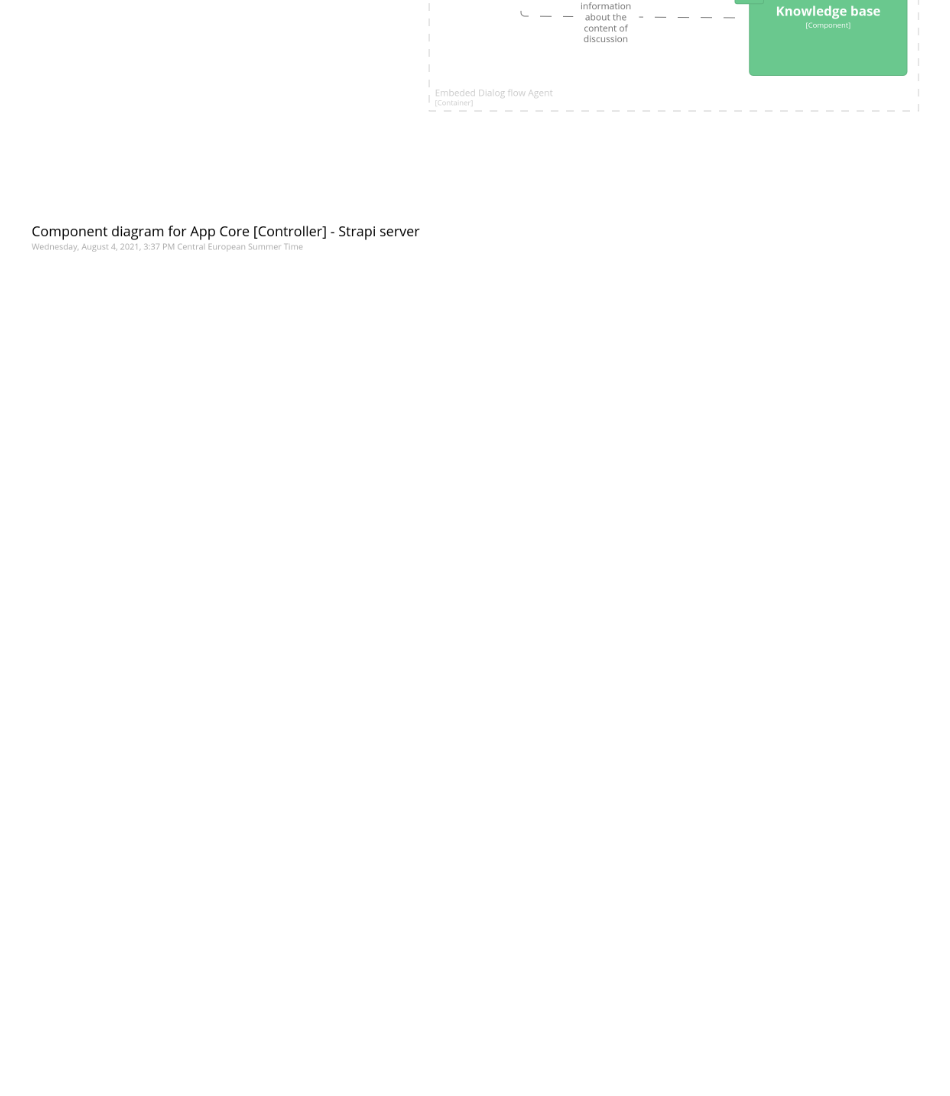
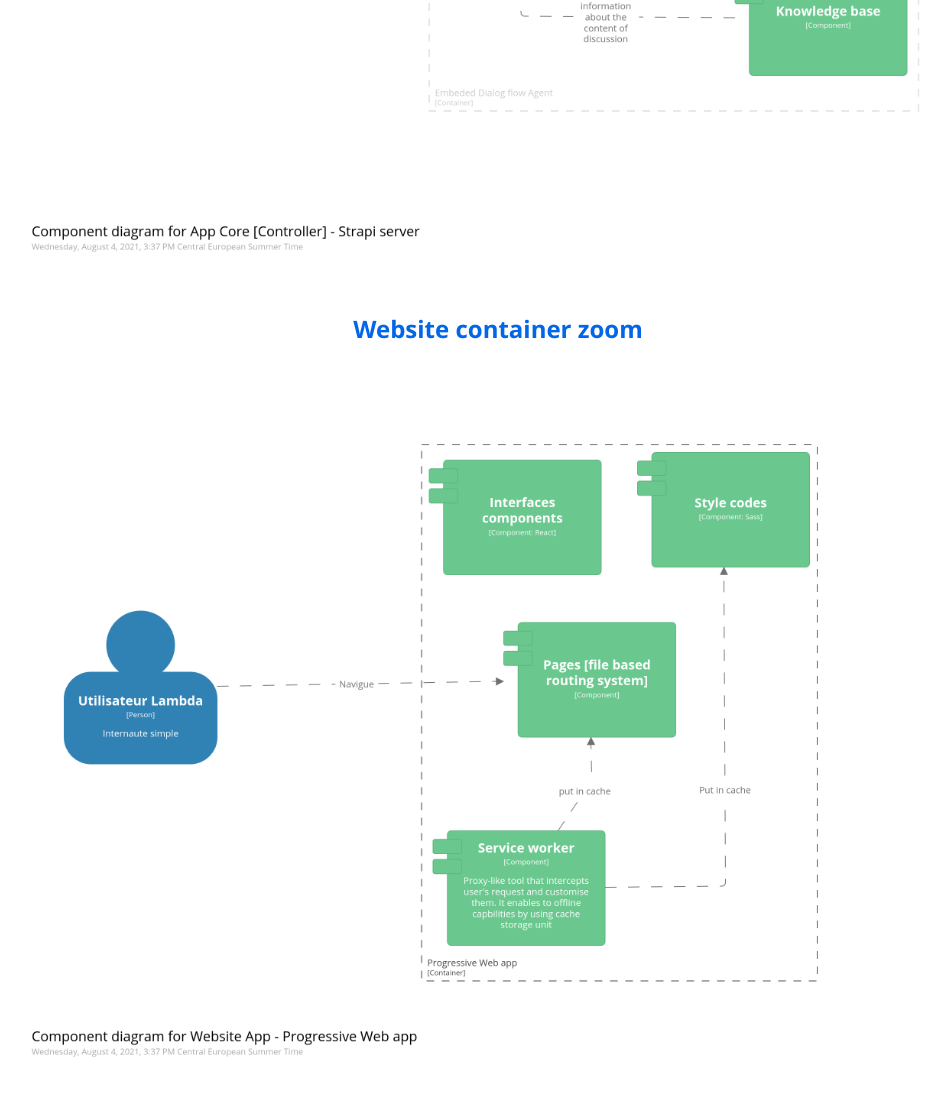
Before and after one commit to CirhuzaZagabe/c4-models-for-software-architectures, a plain HTML site: page index.html in a window 1280 px wide. Shown: the part 3674-4770 px from the top of the page, without its empty margins (142-1092 px from the left). Before the commit the page ends 3974 px from the top, so only its background shows below. Drawn offline with Linux system fonts and the light colour scheme.

Commit message:
Feat: Initialize the project

```diff
--- a/index.html
+++ b/index.html
@@ -51,6 +51,11 @@
         <h2>Facebook bot container zoom</h2>
         <img src="./Facebook bot container zoom.png" alt="context">
     </div>
+
+    <div class="context">
+        <h2>Website container zoom</h2>
+        <img src="./public_interface _zomm.png" alt="context">
+    </div>
     <!-- <form id="myEmbeddedDiagramForm" target="myEmbeddedDiagram" method="post" action="https://structurizr.com/embed/68955" style="display: none;">
         <input name="apiKey" value=""/>
         <input name="diagram" value="BacSystemArchitecture" />
```
